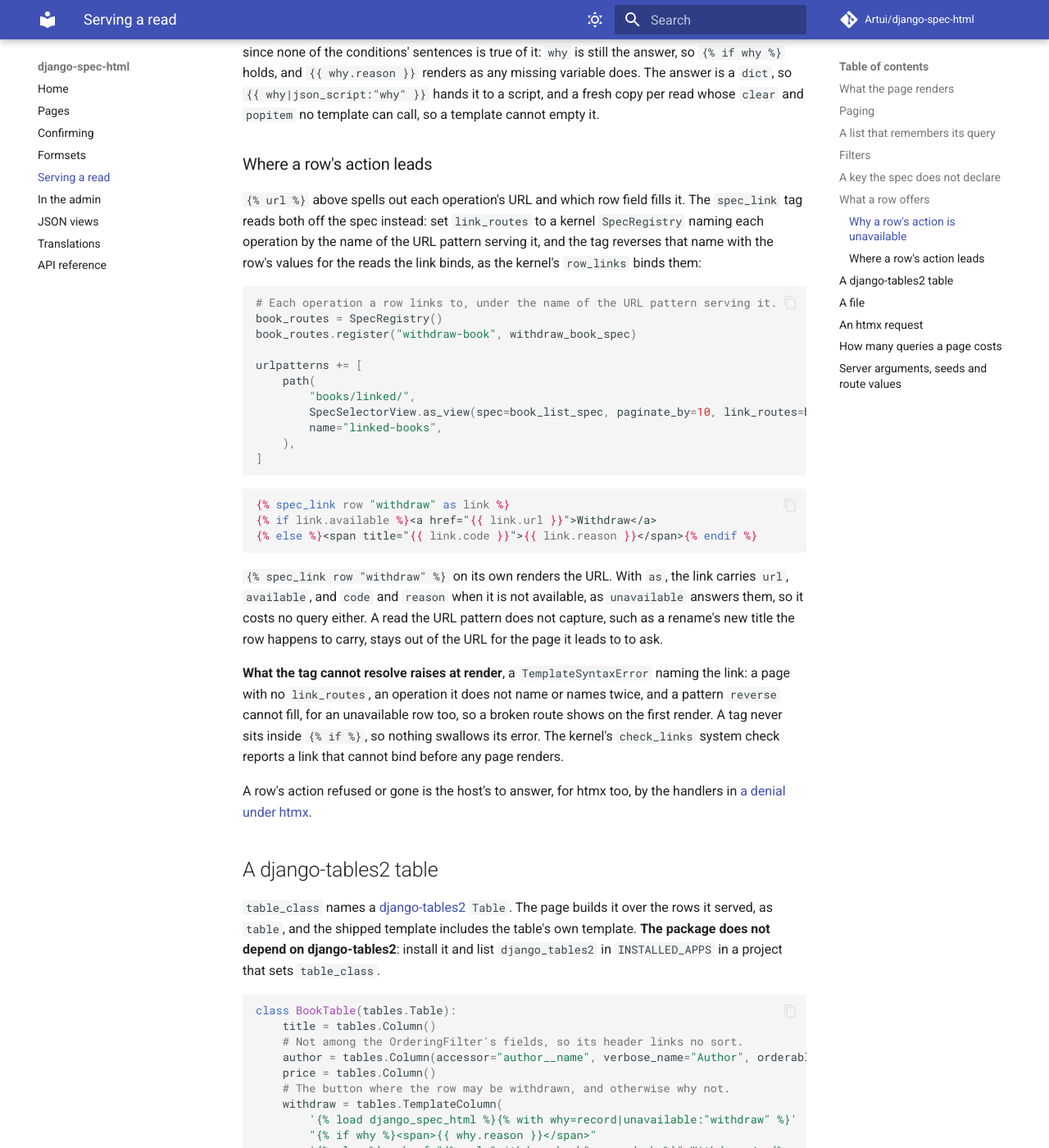
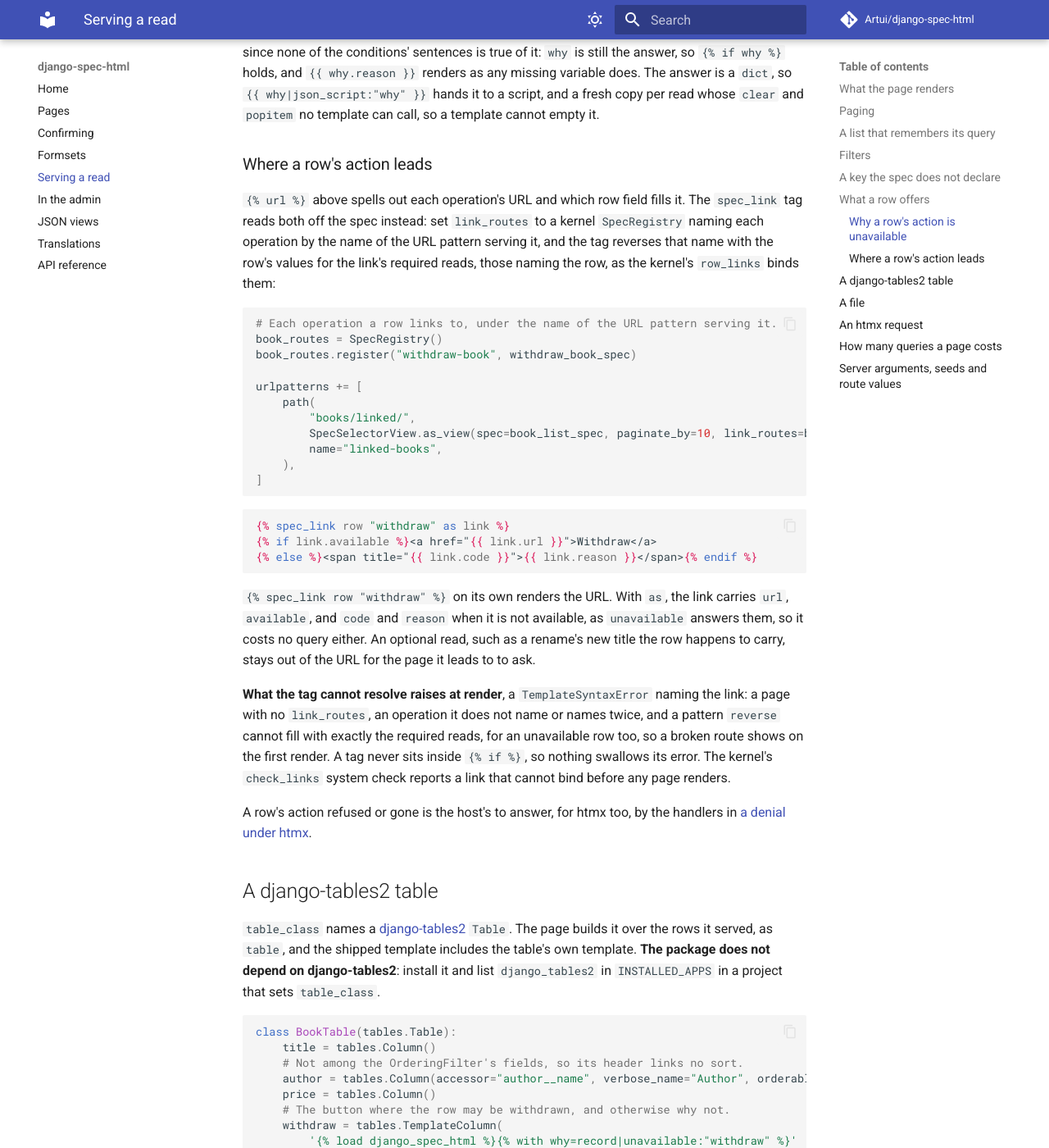
Before and after one commit to Artui/django-spec-html, an MkDocs documentation site: the page built from docs/selectors.md, in a window 1280 px wide and 1400 px high, scrolled down 7838 px. Shown: the whole window at 82% size. Built offline with MkDocs 1.6.1 and Material for MkDocs 9.7.7, drawn with Linux system fonts in a browser that asks for light colours; comment, search, counter and statistics services are not loaded.

Commit message:
Reverse a link with its required reads alone; read a row's links once; resolve current_app as url does
Co-Authored-By: Claude Opus 5.5 <noreply@anthropic.com>

````diff
--- a/docs/selectors.md
+++ b/docs/selectors.md
@@ -250,7 +250,8 @@ it.
 it. The `spec_link` tag reads both off the spec instead: set `link_routes` to
 a kernel `SpecRegistry` naming each operation by the name of the URL pattern
 serving it, and the tag reverses that name with the row's values for the
-reads the link binds, as the kernel's `row_links` binds them:
+link's required reads, those naming the row, as the kernel's `row_links`
+binds them:
 
 ```python
 --8<--
@@ -266,13 +267,14 @@ docs/examples/spec_selector.py:links
 
 `{% spec_link row "withdraw" %}` on its own renders the URL. With `as`, the
 link carries `url`, `available`, and `code` and `reason` when it is not
-available, as `unavailable` answers them, so it costs no query either. A read
-the URL pattern does not capture, such as a rename's new title the row
-happens to carry, stays out of the URL for the page it leads to to ask.
+available, as `unavailable` answers them, so it costs no query either. An
+optional read, such as a rename's new title the row happens to carry, stays
+out of the URL for the page it leads to to ask.
 
 **What the tag cannot resolve raises at render**, a `TemplateSyntaxError`
 naming the link: a page with no `link_routes`, an operation it does not name
-or names twice, and a pattern `reverse` cannot fill, for an unavailable row
+or names twice, and a pattern `reverse` cannot fill with exactly the required
+reads, for an unavailable row
 too, so a broken route shows on the first render. A tag never sits inside
 `{% if %}`, so nothing swallows its error. The kernel's `check_links` system
 check reports a link that cannot bind before any page renders.
````
Also changed, not shown: CHANGELOG.md (+6 -5 lines), 3 other files.
